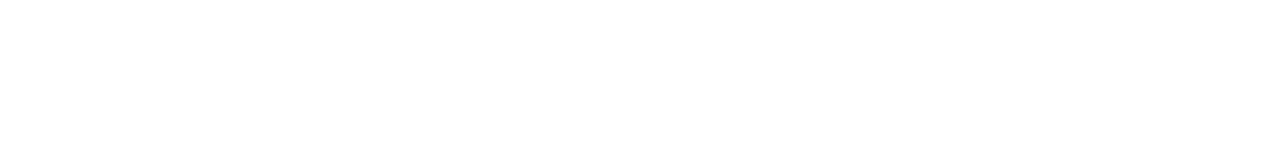
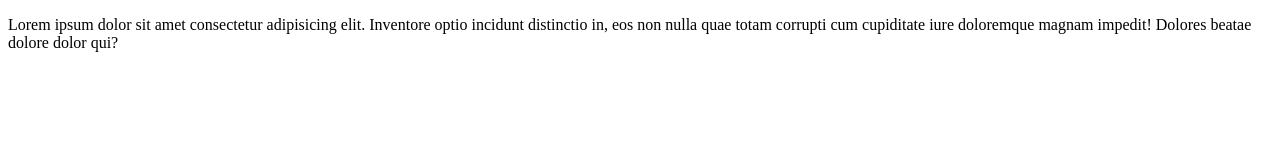
Before and after one commit to JohnVanagandr/demo-3233198, a plain HTML site: page index.html in a window 1280 px wide. Drawn offline with Linux system fonts and the light colour scheme.

Commit message:
trabajo en el sena

```diff
--- a/index.html
+++ b/index.html
@@ -1,11 +1,17 @@
 <!DOCTYPE html>
 <html lang="en">
+
 <head>
   <meta charset="UTF-8">
   <meta name="viewport" content="width=device-width, initial-scale=1.0">
   <title>Document</title>
 </head>
+
 <body>
+  <p>
+    Lorem ipsum dolor sit amet consectetur adipisicing elit. Inventore optio incidunt distinctio in, eos non nulla quae
+    totam corrupti cum cupiditate iure doloremque magnam impedit! Dolores beatae dolore dolor qui?
+  </p>
+</body>
 
-</body>
 </html>
```
